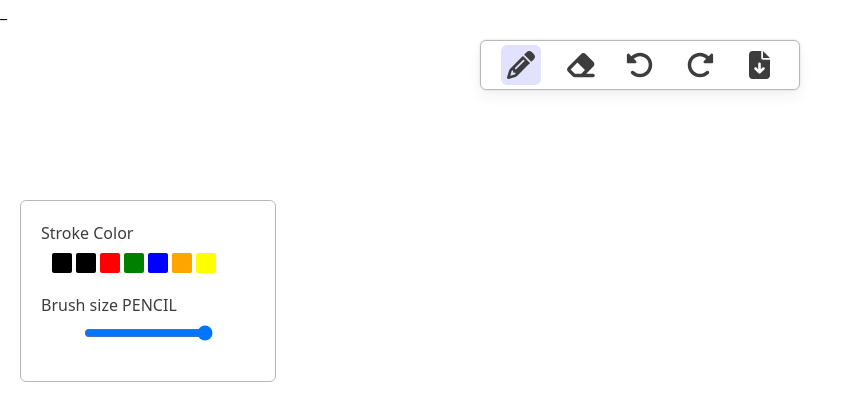
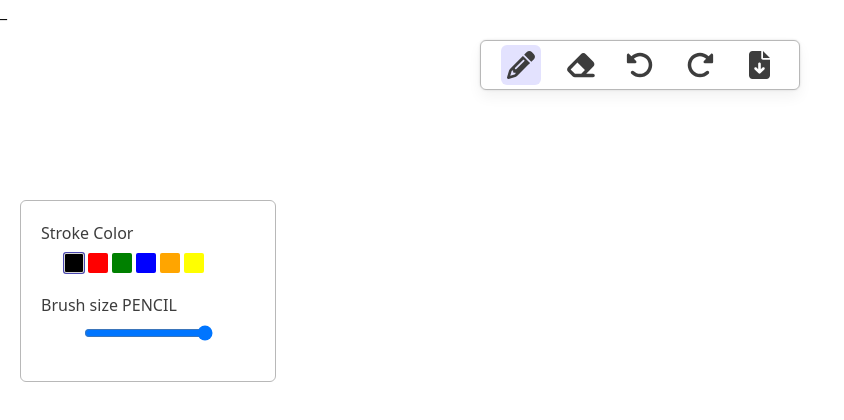
Before and after one commit to sammed-21/scatch-book, a Next.js app: page / in a window 1280 px wide. Shown: the top 420 px of the page, without its empty margins (0-844 px from the left). Built offline with nearby package versions, Linux system fonts and the light colour scheme.

Commit message:
add the redux state to toolbox

```diff
--- a/src/components/Board/index.tsx
+++ b/src/components/Board/index.tsx
@@ -1,7 +1,14 @@
+import { RootState } from "@/store";
 import React, { useEffect, useRef } from "react";
-
+import { useSelector, useDispatch } from "react-redux";
 const Board = () => {
   const canvaseRef = useRef<HTMLCanvasElement | null>(null);
+  const activeMenuItem = useSelector(
+    (state: RootState) => state.menu.activeMenuItem
+  );
+  const { color, size } = useSelector(
+    (state: RootState) => state.toolbox[activeMenuItem]
+  );
   useEffect(() => {
     if (!canvaseRef.current) return;
     const canvas = canvaseRef.current;
@@ -10,6 +17,7 @@ const Board = () => {
     canvas.width = window.innerWidth;
     canvas.height = window.innerHeight;
   }, []);
+  console.log(color, size);
   return <canvas ref={canvaseRef}></canvas>;
 };
 
--- a/src/components/Toolbox/index.tsx
+++ b/src/components/Toolbox/index.tsx
@@ -4,9 +4,21 @@ import styles from "./index.module.css";
 import { COLORS, MENU_ITEMS } from "@/constants";
 import { useSelector } from "react-redux";
 import { RootState } from "@/store";
+import cx from "classnames";
+import { useDispatch } from "react-redux";
+import { changeColor, changeBrushSize } from "@/slice/toolboxSlice";
 const Toolbox = () => {
+  const dispatch = useDispatch();
   function updateBrushSize(event: ChangeEvent<HTMLInputElement>): void {
-    console.log(event.target.value);
+    dispatch(
+      changeBrushSize({
+        item: activeMenuItem,
+        size: Number(event.target.value),
+      })
+    );
+  }
+  function updateColor(newColor: string): void {
+    dispatch(changeColor({ item: activeMenuItem, color: newColor }));
   }
   const activeMenuItem = useSelector(
     (state: RootState) => state.menu.activeMenuItem
@@ -15,6 +27,9 @@ const Toolbox = () => {
   const showBurshToolOption =
     activeMenuItem === MENU_ITEMS.PENCIL ||
     activeMenuItem === MENU_ITEMS.ERASER;
+  const { color } = useSelector(
+    (state: RootState) => state.toolbox[activeMenuItem]
+  );
   return (
     <div className={styles.toolboxContainer}>
       {showStrokToolOption && (
@@ -22,36 +37,54 @@ const Toolbox = () => {
           <h4 className={styles.toolText}>Stroke Color</h4>
           <div className={styles.itemContainer}>
             <div
-              className={styles.colorBox}
+              className={cx(styles.colorBox, {
+                [styles.active]: color === COLORS.BLACK,
+              })}
               style={{ backgroundColor: COLORS.BLACK }}
+              onClick={() => updateColor(COLORS.BLACK)}
+            />
+
+            <div
+              className={cx(styles.colorBox, {
+                [styles.active]: color === COLORS.RED,
+              })}
+              style={{ backgroundColor: COLORS.RED }}
+              onClick={() => updateColor(COLORS.RED)}
             />
             <div
-              className={styles.colorBox}
-              style={{ backgroundColor: COLORS.BLACK }}
+              className={cx(styles.colorBox, {
+                [styles.active]: color === COLORS.GREEN,
+              })}
+              style={{ backgroundColor: COLORS.GREEN }}
+              onClick={() => updateColor(COLORS.GREEN)}
             />
             <div
-              className={styles.colorBox}
-              style={{ backgroundColor: COLORS.RED }}
+              className={cx(styles.colorBox, {
+                [styles.active]: color === COLORS.BLUE,
+              })}
+              style={{ backgroundColor: COLORS.BLUE }}
+              onClick={() => updateColor(COLORS.BLUE)}
             />
             <div
-              className={styles.colorBox}
-              style={{ backgroundColor: COLORS.GREEN }}
+              className={cx(styles.colorBox, {
+                [styles.active]: color === COLORS.ORANGE,
+              })}
+              style={{ backgroundColor: COLORS.ORANGE }}
+              onClick={() => updateColor(COLORS.ORANGE)}
             />
             <div
-              className={styles.colorBox}
-              style={{ backgroundColor: COLORS.BLUE }}
+              className={cx(styles.colorBox, {
+                [styles.active]: color === COLORS.YELLOW,
+              })}
+              style={{ backgroundColor: COLORS.YELLOW }}
+              onClick={() => updateColor(COLORS.YELLOW)}
             />
             <div
-              className={styles.colorBox}
-              style={{ backgroundColor: COLORS.ORANGE }}
-            />
-            <div
-              className={styles.colorBox}
-              style={{ backgroundColor: COLORS.YELLOW }}
-            />
-            <div
-              className={styles.colorBox}
+              className={cx(styles.colorBox, {
+                [styles.active]: color === COLORS.WHITE,
+              })}
               style={{ backgroundColor: COLORS.WHITE }}
+              onClick={() => updateColor(COLORS.WHITE)}
             />
           </div>
         </div>
--- a/src/slice/menuSlice.ts
+++ b/src/slice/menuSlice.ts
@@ -2,7 +2,7 @@ import { PayloadAction, createSlice } from "@reduxjs/toolkit";
 
 import { MENU_ITEMS } from "@/constants";
 import { RootState } from "@/store";
-interface MenuState {
+export interface MenuState {
     activeMenuItem: string,
     actionMenuItem:string | null
 }
--- a/src/slice/toolboxSlice.ts
+++ b/src/slice/toolboxSlice.ts
@@ -0,0 +1,57 @@
+import { PayloadAction, createSlice } from "@reduxjs/toolkit";
+
+import { MENU_ITEMS ,COLORS} from "@/constants";
+import { RootState } from "@/store";
+
+// export type ToolboxKeys = MENU_ITEMS.PENCIL | MENU_ITEMS.ERASER | MENU_ITEMS.UNDO | MENU_ITEMS.REDO | MENU_ITEMS.DOWNLOAD;
+
+interface ToolboxItem {
+
+    color?: string;
+    size?: number;
+}
+interface ToolboxActionPayload {
+    item: string;
+    color?: string;
+    size?: number;
+}
+interface ToolboxState {
+    [key: string]: ToolboxItem // You might want to define the type for this if it's not just an empty object
+}
+const initialState : ToolboxState= {
+    [MENU_ITEMS.PENCIL]: {
+        color: COLORS.BLACK,
+        size:3
+    },
+    [MENU_ITEMS.ERASER]: {
+        color: COLORS.WHITE,
+        size:3
+    },
+    [MENU_ITEMS.UNDO]: {
+    },
+    [MENU_ITEMS.REDO]: {
+    },
+    [MENU_ITEMS.DOWNLOAD]: {
+    },
+
+
+}
+
+export const toolboxSlice = createSlice({
+    name: 'toolbox',
+    initialState,
+    reducers: {
+        changeColor: (state, action : PayloadAction<ToolboxActionPayload>) => {
+            state[action.payload.item].color = action.payload.color
+        },
+        changeBrushSize: (state, action: PayloadAction<ToolboxActionPayload>) => {
+            state[action.payload.item].size = action.payload.size
+        }
+    }
+})
+
+
+
+export const { changeColor ,changeBrushSize} = toolboxSlice.actions
+export const selectItem = (state:RootState):ToolboxState  => state.toolbox
+export default toolboxSlice.reducer
--- a/src/store.ts
+++ b/src/store.ts
@@ -1,8 +1,11 @@
 import { configureStore } from '@reduxjs/toolkit'
 import MenuReducer from "@/slice/menuSlice"
+import ToolboxReducer from "@/slice/toolboxSlice"
+
 export const store = configureStore({
     reducer: {
-       menu : MenuReducer
+        menu: MenuReducer,
+        toolbox : ToolboxReducer
     }
 })
 
```
